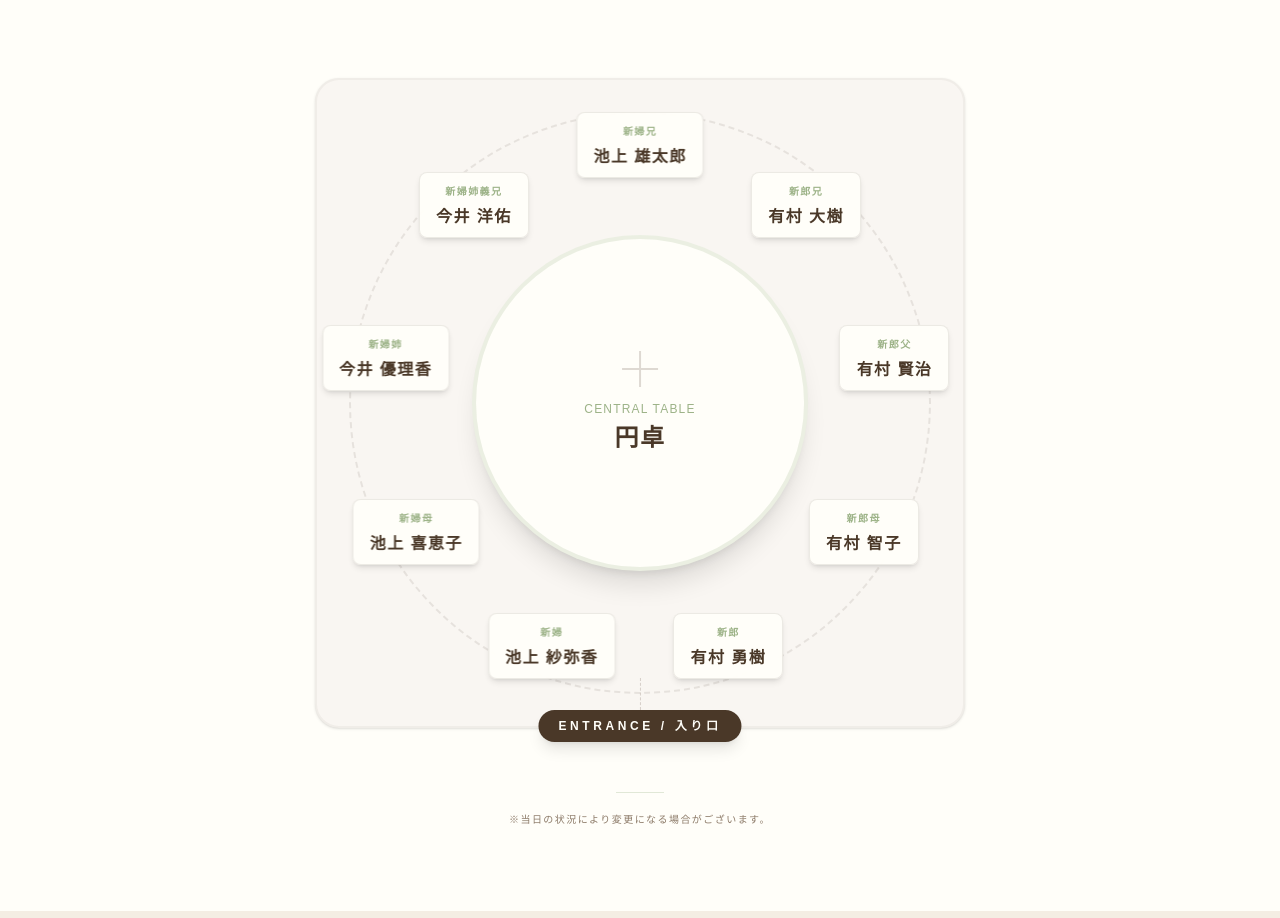
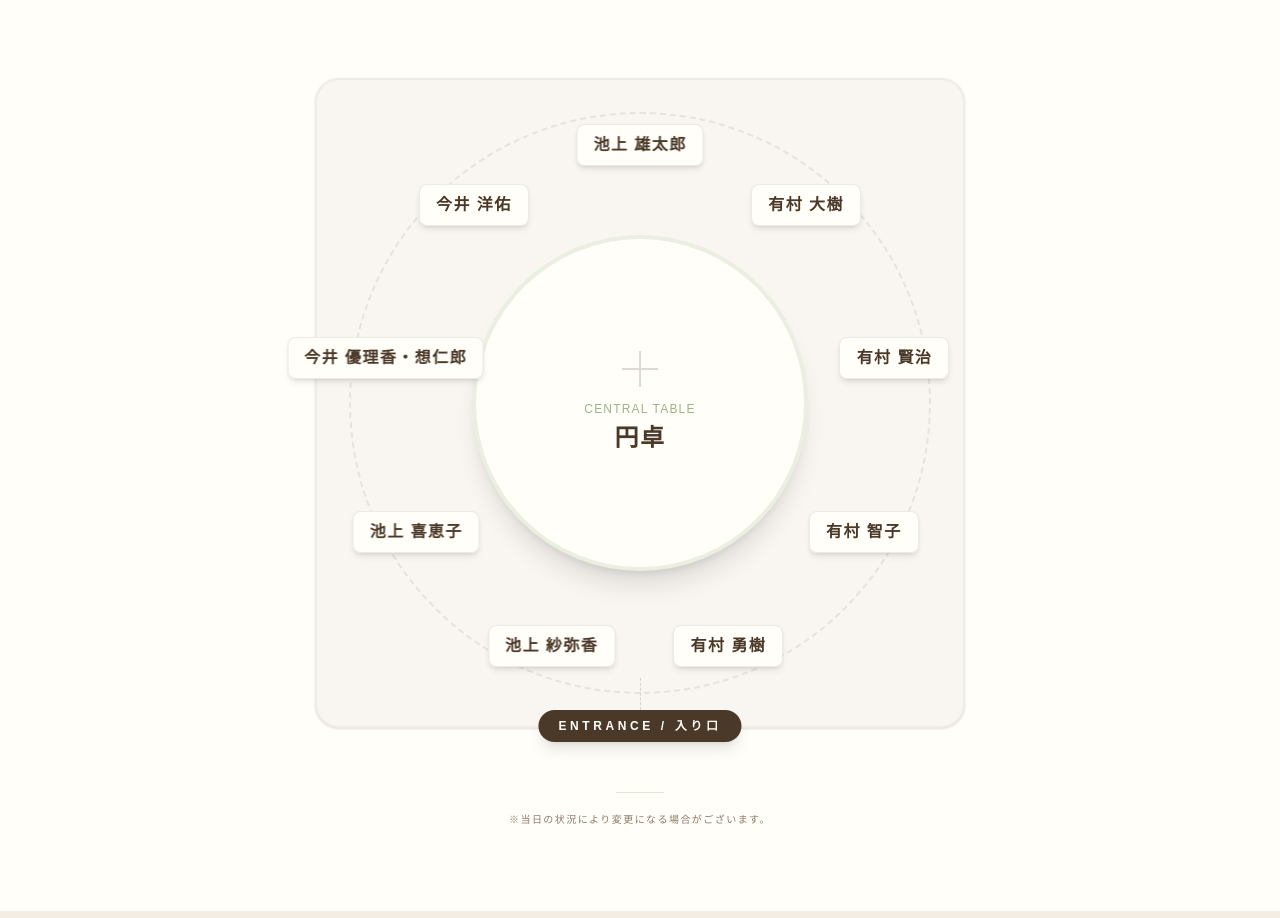
Before and after one commit to ykarmr/family-greeting, a Next.js app: page / in a window 1280 px wide. Shown: the part 2720-3638 px from the top of the page. Built offline with nearby package versions, Linux system fonts and the light colour scheme; a web font is replaced by a local one.

Commit message:
一旦コミット

```diff
--- a/src/components/SeatingSection.tsx
+++ b/src/components/SeatingSection.tsx
@@ -81,9 +81,6 @@ export function SeatingSection() {
                 style={{ left: `${x}%`, top: `${y}%` }}
               >
                 <div className="bg-white/95 backdrop-blur-sm px-2 md:px-4 py-1.5 md:py-2 rounded-lg border border-[var(--color-text-dark)]/10 shadow-md min-w-[75px] md:min-w-[110px] group hover:border-[var(--color-sage)] transition-colors">
-                  <span className="block text-[8px] md:text-[10px] text-[var(--color-sage)] font-bold whitespace-nowrap mb-0.5">
-                    {pos.role}
-                  </span>
                   <span className="block text-[11px] md:text-base font-bold text-[var(--color-text-dark)] whitespace-nowrap">
                     {pos.name}
                   </span>
--- a/src/data/content.ts
+++ b/src/data/content.ts
@@ -272,15 +272,15 @@ export const seating = {
   table: {
     name: "円卓",
     positions: [
-      { id: 1, role: "新郎", name: "有村 勇樹", angle: 160 },
-      { id: 2, role: "新婦", name: "池上 紗弥香", angle: 200 },
-      { id: 3, role: "新婦母", name: "池上 喜恵子", angle: 240 },
-      { id: 4, role: "新婦兄", name: "池上 雄太郎", angle: 360 },
-      { id: 5, role: "新婦姉", name: "今井 優理香", angle: 280 },
-      { id: 6, role: "新婦姉義兄", name: "今井 洋佑", angle: 320 },
-      { id: 8, role: "新郎兄", name: "有村 大樹", angle: 40 },
-      { id: 9, role: "新郎母", name: "有村 智子", angle: 120 },
-      { id: 10, role: "新郎父", name: "有村 賢治", angle: 80 },
+      { id: 1, name: "有村 勇樹", angle: 160 },
+      { id: 2, name: "池上 紗弥香", angle: 200 },
+      { id: 3, name: "池上 喜恵子", angle: 240 },
+      { id: 4, name: "池上 雄太郎", angle: 360 },
+      { id: 5, name: "今井 優理香・想仁郎", angle: 280 },
+      { id: 6, name: "今井 洋佑", angle: 320 },
+      { id: 8, name: "有村 大樹", angle: 40 },
+      { id: 9, name: "有村 智子", angle: 120 },
+      { id: 10, name: "有村 賢治", angle: 80 },
     ],
   },
 };
```
